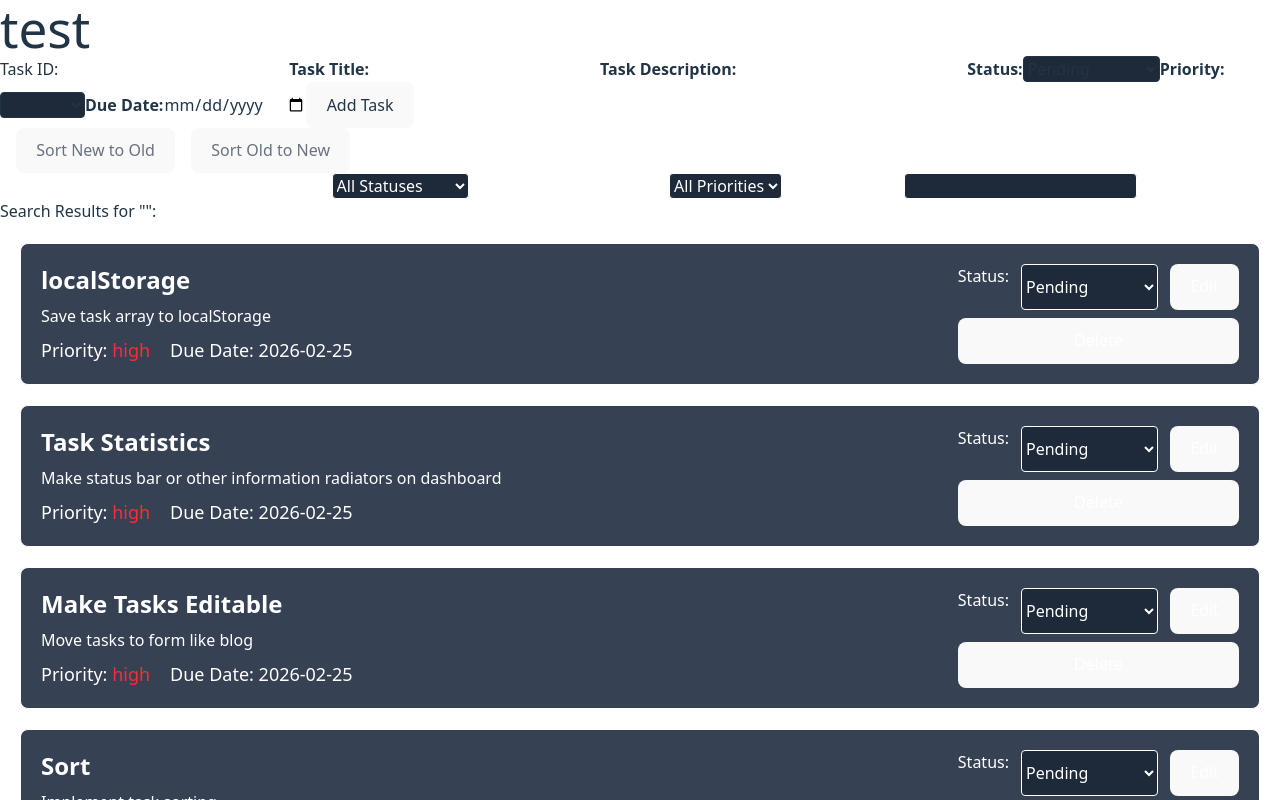
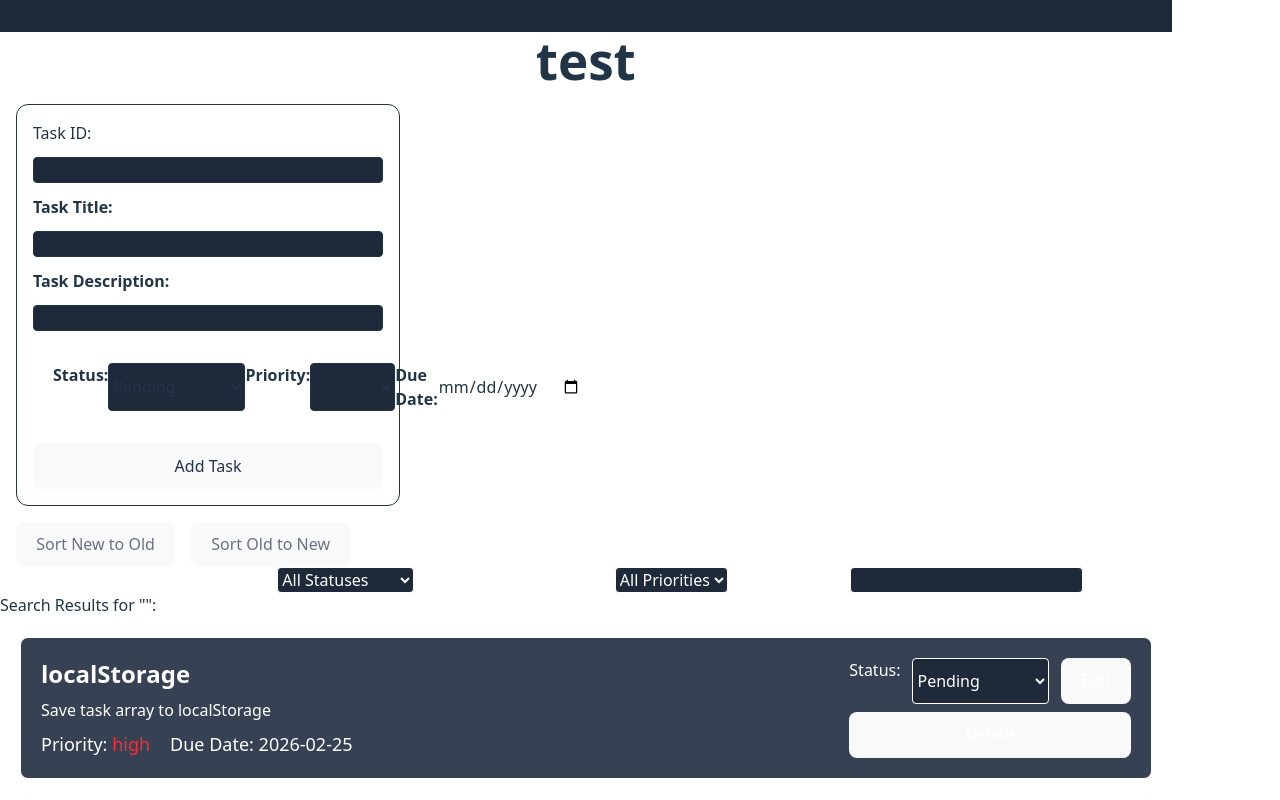
Before and after one commit to elysewelsh/sba9, a React (Vite) app: page / in a window 1280 px wide. Shown: the top 800 px of the page. Built offline with nearby package versions, Linux system fonts and the light colour scheme.

Commit message:
started styling-header and form

```diff
--- a/src/components/Dashboard/Dashboard.tsx
+++ b/src/components/Dashboard/Dashboard.tsx
@@ -262,7 +262,8 @@ export function Dashboard ( {text}: DashboardProps) {
 
 return (
         <>
-        <h1>{text}</h1>
+        <header className="flex justify-between bg-gray-800 p-4" ></header>
+        <h1 className="text-2xl font-white text-center font-bold">{text}</h1>
         <TaskForm key={editId || "new"} taskToEdit={editTask} onSubmit={handleSubmit} onEditSubmit={handleFullEdit}/>
         <button
             onClick={() => setSortOrder(sortedNewTasks)}
--- a/src/components/TaskForm/TaskForm.tsx
+++ b/src/components/TaskForm/TaskForm.tsx
@@ -64,9 +64,9 @@ function taskEdit (e: any) {
 }
 
   return (
-    <form onSubmit={taskToEdit.id !== '' ? taskEdit : formSubmit}>
+    <form className="flex flex-col justify-start max-w-[30vw] m-4 p-4 gap-3 border-1 rounded-xl" onSubmit={taskToEdit.id !== '' ? taskEdit : formSubmit}>
         <label htmlFor="id">Task ID:</label>
-        <input
+        <input className="border-1 bg-gray-800 rounded-sm cursor-pointer transition-all duration-[250ms] ease-in-out hover:border-[#3182ce] focus:outline-none"
             type="text"
             name="id"
             value={newTask.id} // Input value is controlled by state
@@ -74,7 +74,7 @@ function taskEdit (e: any) {
         />
 
         <label className="font-bold" htmlFor="title">Task Title:</label>
-        <input
+        <input className="border-1 bg-gray-800 rounded-sm cursor-pointer transition-all duration-[250ms] ease-in-out hover:border-[#3182ce] focus:outline-none"
             type="text"
             name="title"
             value={newTask.title} // Input value is controlled by state
@@ -82,13 +82,13 @@ function taskEdit (e: any) {
         />
 
         <label className="font-bold" htmlFor="description">Task Description:</label>
-        <input
+        <input className="border-1 bg-gray-800 rounded-sm cursor-pointer transition-all duration-[250ms] ease-in-out hover:border-[#3182ce] focus:outline-none"
             type="text"
             name="description"
             value={newTask.description}
             onChange={handleChange}
         />
-
+<div className="flex flex-row m-5">
         <label className="font-bold" htmlFor="status">Status:</label>
         <select className="border-1 bg-gray-800 rounded-sm cursor-pointer transition-all duration-[250ms] ease-in-out hover:border-[#3182ce] focus:outline-none"
             name="status"
@@ -128,6 +128,7 @@ function taskEdit (e: any) {
         </select>
         <label className="font-bold" htmlFor="dueDate">Due Date:</label>
         <input type="date" name="dueDate" value={newTask.dueDate} onChange={handleChange}/>
+        </div>
         <button type="submit">{taskToEdit.id !== '' ? "Save Changes" : "Add Task"}</button>
     </form>
   );
```
